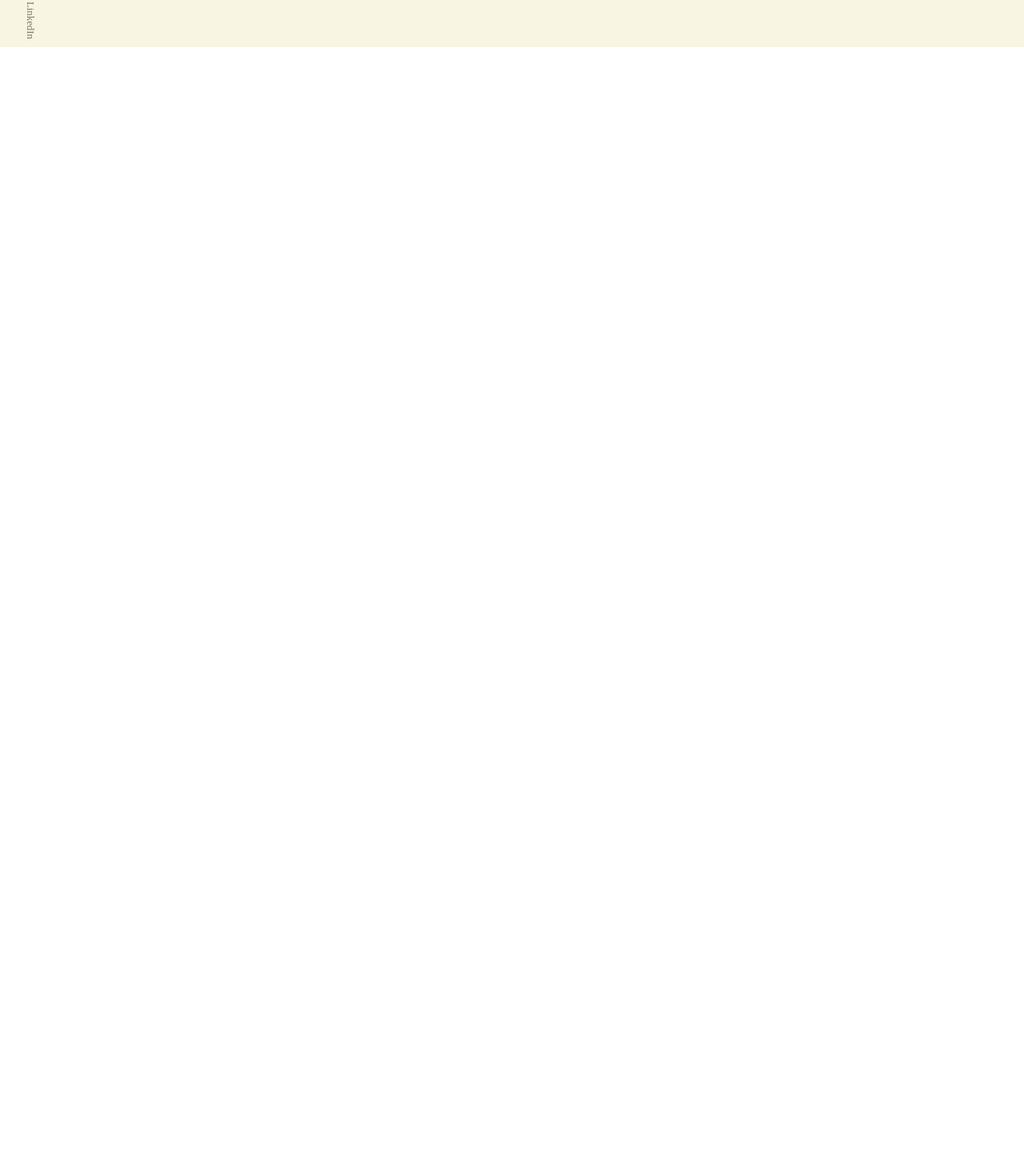
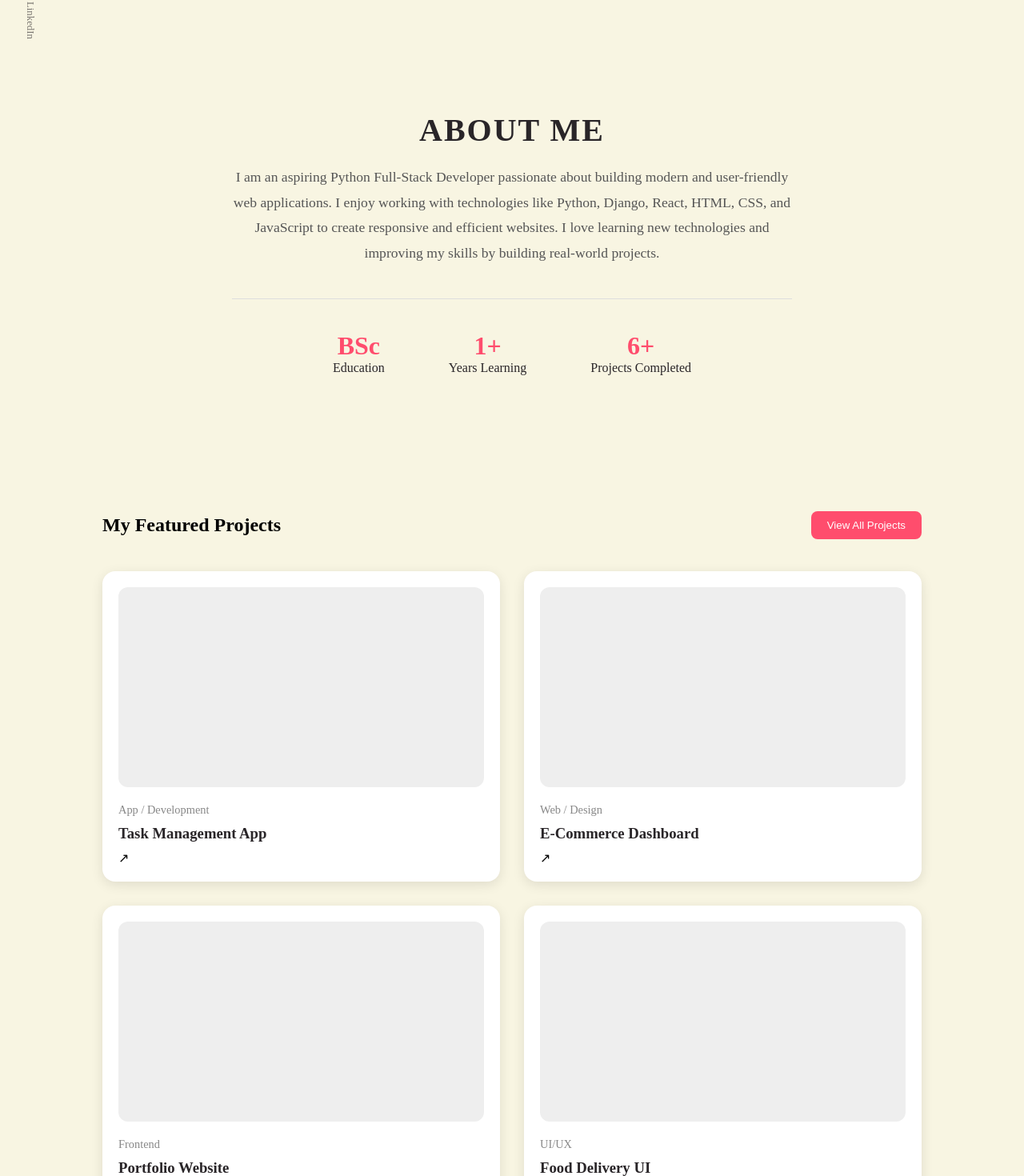
Before and after one commit to nailaanver/my-portfolio, a React (Vite) app: page / in a window 1280 px wide. Shown: the part 751-2221 px from the top of the page at 80% size. Before the commit the page ends 810 px from the top, so only its background shows below. Built offline with nearby package versions, Linux system fonts and the light colour scheme.

Commit message:
complete about section and just start project section

```diff
--- a/package.json
+++ b/package.json
@@ -10,6 +10,7 @@
     "preview": "vite preview"
   },
   "dependencies": {
+    "framer-motion": "^12.35.0",
     "react": "^19.2.0",
     "react-dom": "^19.2.0"
   },
--- a/src/App.css
+++ b/src/App.css
@@ -17,6 +17,11 @@
   width: 100%;
   align-items: center;
   box-sizing: border-box;
+  /* font-family: 'Inter', sans-serif; */
+}
+
+html{
+  scroll-behavior: smooth;
 }
 
 .vertical-socials {
--- a/src/App.jsx
+++ b/src/App.jsx
@@ -1,6 +1,8 @@
 import Navbar from "./components/Navbar";
 import './App.css'
 import Hero from "./components/Hero";
+import About from "./components/About";
+import Projects from "./components/Projects";
 
 
 function App() {
@@ -8,6 +10,8 @@
     <div>
       <Navbar></Navbar>
       <Hero></Hero>
+      <About></About>
+      <Projects></Projects>
 <div className="vertical-socials">
   <div className="line"></div>
   <a href="#">Facebook</a>
--- /dev/null
+++ b/src/components/About.jsx
@@ -0,0 +1,39 @@
+import React from "react";
+import "../styles/about.css"
+
+
+function About() {
+
+  return (
+    <section id="about" className="about-me">
+      <div className="about-content">
+        <h2>About Me</h2>
+
+        <p>
+          I am an aspiring Python Full-Stack Developer passionate about building
+          modern and user-friendly web applications. I enjoy working with
+          technologies like Python, Django, React, HTML, CSS, and JavaScript to
+          create responsive and efficient websites. I love learning new
+          technologies and improving my skills by building real-world projects.
+        </p>
+
+        <div className="stats">
+            <div className="stat-item">
+                <strong>BSc</strong>
+                Education
+            </div>
+            <div className="stat-item">
+                <strong>1+</strong>
+                Years Learning
+            </div>
+            <div className="stat-item">
+                <strong>6+</strong>
+                Projects Completed
+            </div>
+            </div>
+      </div>
+    </section>
+  );
+}
+
+export default About;
--- /dev/null
+++ b/src/components/Projects.jsx
@@ -0,0 +1,41 @@
+import React from "react";
+import { motion } from "framer-motion";
+import "../styles/projects.css";
+
+const projects = [
+  { title: "Task Management App", category: "App / Development" },
+  { title: "E-Commerce Dashboard", category: "Web / Design" },
+  { title: "Portfolio Website", category: "Frontend" },
+  { title: "Food Delivery UI", category: "UI/UX" },
+];
+
+function Projects() {
+  return (
+    <section id="projects" className="projects-section">
+      <div className="header-row">
+        <h2>My Featured Projects</h2>
+        <button className="view-all">View All Projects</button>
+      </div>
+
+      <div className="project-grid">
+        {projects.map((proj, index) => (
+          <motion.div
+            className="project-card"
+            key={index}
+            whileHover={{ y: -10 }}
+            initial={{ opacity: 0, y: 20 }}
+            whileInView={{ opacity: 1, y: 0 }}
+            viewport={{ once: true }}
+          >
+            <div className="image-placeholder"></div>
+            <p className="category">{proj.category}</p>
+            <h3>{proj.title}</h3>
+            <div className="arrow">↗</div>
+          </motion.div>
+        ))}
+      </div>
+    </section>
+  );
+}
+
+export default Projects;
--- /dev/null
+++ b/src/styles/about.css
@@ -0,0 +1,70 @@
+.about-me {
+  /* Using your pale-ivory background to match the Hero */
+  background-color: var(--pale-ivory);
+  color: var(--smoke-signal);
+  padding: 80px 10%;
+  text-align: center;
+  display: flex;
+  flex-direction: column;
+  align-items: center;
+  /* font-family: 'Inter', sans-serif; */
+}
+
+.about-content {
+  max-width: 700px;
+}
+
+.about-me h2 {
+  color: var(--smoke-signal);
+  font-size: 2.5rem;
+  margin-bottom: 20px;
+  text-transform: uppercase;
+  letter-spacing: 2px;
+}
+
+.about-me p {
+  line-height: 1.8;
+  font-size: 1.1rem;
+  margin-bottom: 40px;
+  color: #555; /* A slightly lighter shade for better readability */
+}
+
+.stats {
+  display: flex;
+  justify-content: center;
+  gap: 60px;
+  border-top: 1px solid #ddd; /* Adds a nice separator */
+  padding-top: 30px;
+}
+
+.stats strong {
+  color: var(--hover-dark); /* Using your signature accent color */
+  font-size: 2rem;
+  display: block;
+}
+
+.stat-item {
+  transition: transform 0.3s ease, color 0.3s ease;
+  cursor: pointer;
+  padding: 10px;
+}
+
+.stat-item:hover {
+  transform: translateY(-10px); /* Lifts the item up */
+}
+
+.stat-item:hover strong {
+  color: #fff; /* Flashes white or another color on hover */
+  text-shadow: 0 0 10px var(--hover-dark);
+}
+
+.about-me {
+  animation: fadeIn 1.5s ease-in-out;
+}
+
+
+
+@keyframes fadeIn {
+  from { opacity: 0; transform: translateY(30px); }
+  to { opacity: 1; transform: translateY(0); }
+}
--- /dev/null
+++ b/src/styles/projects.css
@@ -0,0 +1,52 @@
+.projects-section {
+  padding: 80px 10%;
+  background-color: var(--pale-ivory); /* Matches your Hero background */
+}
+
+.header-row {
+  display: flex;
+  justify-content: space-between;
+  align-items: center;
+  margin-bottom: 40px;
+}
+
+.project-grid {
+  display: grid;
+  grid-template-columns: repeat(auto-fit, minmax(400px, 1fr));
+  gap: 30px;
+}
+
+.project-card {
+  background: white;
+  padding: 20px;
+  border-radius: 16px;
+  box-shadow: 0 4px 15px rgba(0,0,0,0.1);
+}
+
+.image-placeholder {
+  width: 100%;
+  height: 250px;
+  background: #eee;
+  border-radius: 12px;
+  margin-bottom: 20px;
+}
+
+.category {
+  color: #888;
+  font-size: 0.9rem;
+  margin: 0;
+}
+
+.project-card h3 {
+  color: var(--smoke-signal);
+  margin: 10px 0;
+}
+
+.view-all {
+  background: var(--hover-dark);
+  color: white;
+  padding: 10px 20px;
+  border: none;
+  border-radius: 8px;
+  cursor: pointer;
+}
```
Also changed, not shown: 1 other file (tests, documents, lock files or other folders).
